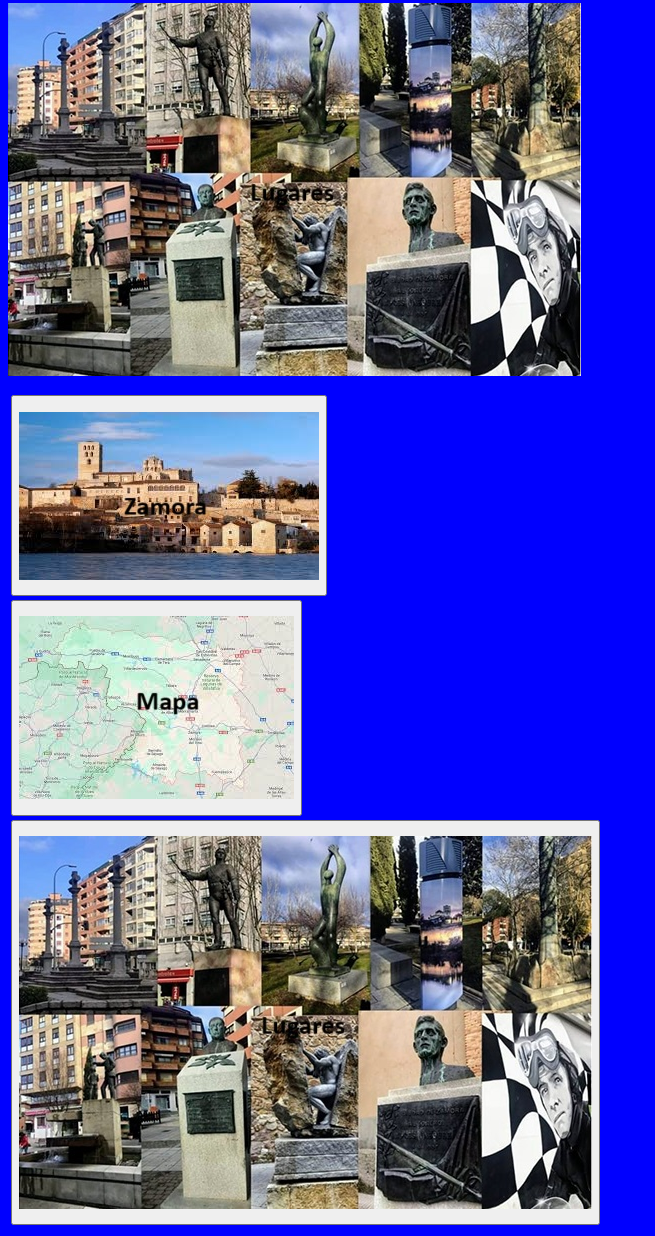
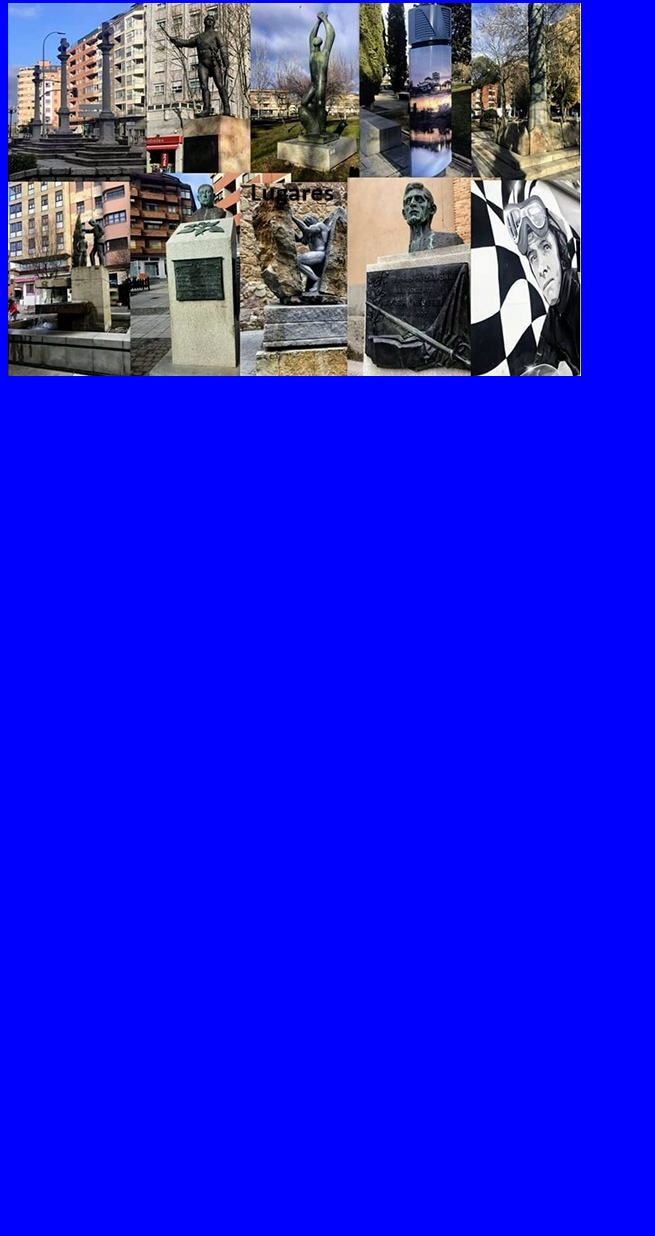
Before and after one commit to JoseHS2002/PROYECTOS, a plain HTML site: page DIS_WEB.html in a window 1280 px wide. Shown: the part 446-1682 px from the top of the page, without its empty margins (0-655 px from the left). After the commit the page ends 838 px from the top, so only its background shows below. Drawn offline with Linux system fonts and the light colour scheme.

Commit message:
Update DIS_WEB.html

```diff
--- a/DIS_WEB.html
+++ b/DIS_WEB.html
@@ -14,28 +14,5 @@
       <div><p><a href="https://josehs2002.github.io/PROYECTOS/DIS_WEB_L.html"><img src="ZamoraL.jpg"></a></p></div>
     </div>
   </section>
-<table>
-  <tr>
-    <td>
-      <button>
-        <p><a href="https://es.wikipedia.org/wiki/Zamora"><img src="Zamora.jpeg"></a></p>
-      </button>
-    </td>
-  </tr>
-  <tr>
-    <td>
-      <button>
-        <p><a href="https://encrypted-tbn0.gstatic.com/images?q=tbn:ANd9GcTEI-bb7r3n5WxWrmz7ck1C4BovjrLVig59vA&s"><img src="ZamoraM.jpeg"></a></p>
-      </button>
-    </td>
-  </tr>
-  <tr>
-    <td>
-      <button>
-        <p><a href="https://josehs2002.github.io/PROYECTOS/DIS_WEB_L.html"><img src="ZamoraL.jpg"></a></p>
-      </button>
-    </td>
-  </tr>
-</table>
 </body>
 </html>
```
